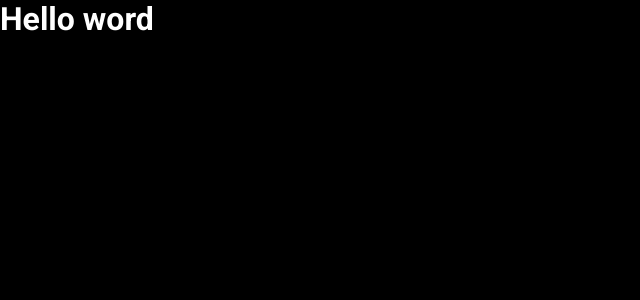
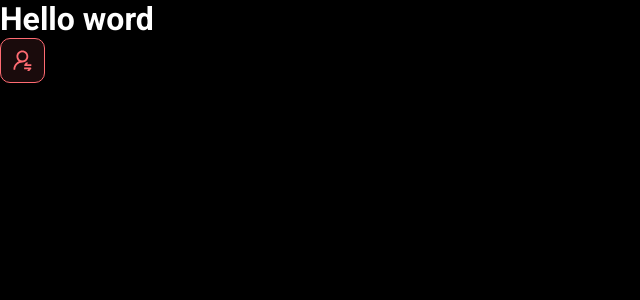
Before and after one commit to joaomarcos-exe/DSMETA, a React (Vite) app in the folder frontend/: page / in a window 1280 px wide. Shown: the top 300 px of the page, without its empty margins (0-640 px from the left). Built offline with nearby package versions, Linux system fonts and the light colour scheme.

Commit message:
FirstComponent

```diff
--- a/frontend/src/App.tsx
+++ b/frontend/src/App.tsx
@@ -1,6 +1,11 @@
+import NotificationButton from "./components/NotificationButton"
+
 function App() {
   return(
-    <h1>Hello word</h1>
+    <>
+      <h1>Hello word</h1>
+      <NotificationButton />
+    </>
   )
 }
 
--- /dev/null
+++ b/frontend/src/components/NotificationButton/index.tsx
@@ -0,0 +1,11 @@
+import notificationIcon from '../../assets/img/notification-icon.svg'
+import './styles.css'
+function NotificationButton() {
+    return(
+      <div className="dsmeta-red-btn">
+        <img src={notificationIcon} alt="Notificar"/>
+      </div>
+    )
+  }
+
+  export default NotificationButton
--- /dev/null
+++ b/frontend/src/components/NotificationButton/styles.css
@@ -0,0 +1,14 @@
+.dsmeta-red-btn {
+    height: 45px;
+    width: 45px;
+    background: rgba(255, 107, 114, 0.1);
+    border: 1px solid #ff6b72;
+    border-radius: 10px;
+    display: flex;
+    align-items: center;
+    justify-content: center;
+    cursor: pointer;
+  }
+  .dsmeta-red-btn img {
+    width: 19px;
+}
```
Also changed, not shown: frontend/src/assets/img/notification-icon.svg (added).
